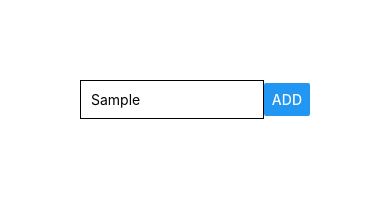
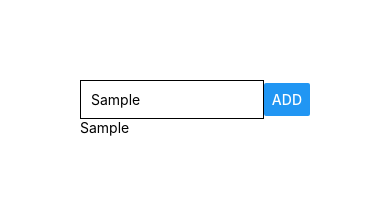
Before and after one commit to AndreyKonovalenko/rn-goals-examle, a React Native app: screen / in a window 390 px wide. Both pictures are taken after typing "Sample" into the empty fields and a click on the button "ADD". Shown: the top 209 px of the page. Built offline with nearby package versions, Linux system fonts and the light colour scheme.

Commit message:
first look at react hooks

```diff
--- a/App.js
+++ b/App.js
@@ -1,12 +1,32 @@
-import React from 'react';
+import React, { useState } from 'react';
 import { StyleSheet, Text, TextInput, Button, View } from 'react-native';
 
 export default function App() {
+  const [enteredGoal, setEnteredGoal] = useState('');
+  const [courseGoals, setCourseGoals] = useState([]);
+
+  const goalInputHandler = enteredText => {
+    setEnteredGoal(enteredText);
+  };
+
+  const addGoalHandler = () => {
+    setCourseGoals(currentGoals => [...currentGoals, enteredGoal]);
+  };
   return (
     <View style={styles.screen}>
-      <View style={styles.inputConteiner}>
-        <TextInput placeholder='Course Goal' style={styles.input} />
-        <Button title='Add' />
+      <View style={styles.inputContainer}>
+        <TextInput
+          placeholder='Course Goal'
+          style={styles.input}
+          onChangeText={goalInputHandler}
+          value={enteredGoal}
+        />
+        <Button title='Add' onPress={addGoalHandler} />
+      </View>
+      <View>
+        {courseGoals.map(element => (
+          <Text key={element}>{element}</Text>
+        ))}
       </View>
     </View>
   );
@@ -16,7 +36,7 @@ const styles = StyleSheet.create({
   screen: {
     padding: 80
   },
-  inputConteiner: {
+  inputContainer: {
     flexDirection: 'row',
     justifyContent: 'space-between',
     alignItems: 'center'
```
